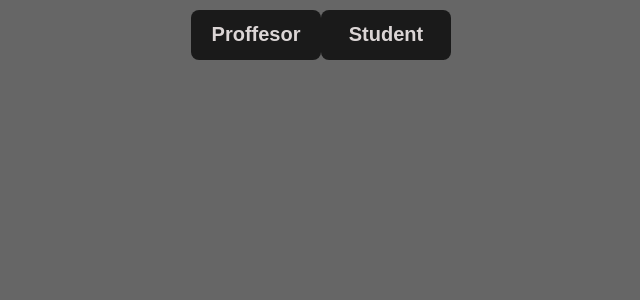
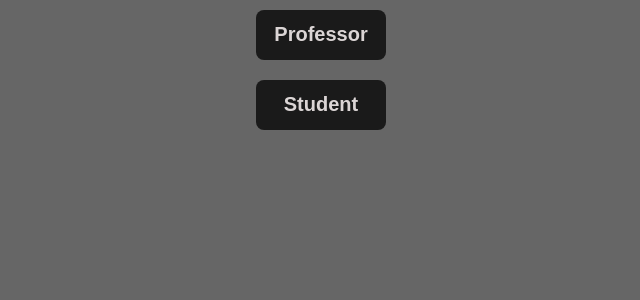
Before and after one commit to JuanDeossa/quiz-app, a React (Vite) app: page / in a window 1280 px wide. Shown: the top 300 px of the page, without its empty margins (319-959 px from the left). Built offline with nearby package versions, Linux system fonts and the light colour scheme.

Commit message:
HomePage Component Styles

```diff
--- a/src/pages/HomePage/HomePage.jsx
+++ b/src/pages/HomePage/HomePage.jsx
@@ -3,9 +3,9 @@ import "./style/index.css";
 
 export const HomePage = (props) => {
   return (
-    <>
-      <Button text="Proffesor" />
+    <div>
+      <Button text="Professor" />
       <Button text="Student" />
-    </>
+    </div>
   );
 };
--- a/src/pages/HomePage/style/index.css
+++ b/src/pages/HomePage/style/index.css
@@ -0,0 +1,6 @@
+div{
+    display: flex;
+    flex-direction: column;
+    align-items: center;
+    gap: 20px;
+}
```
